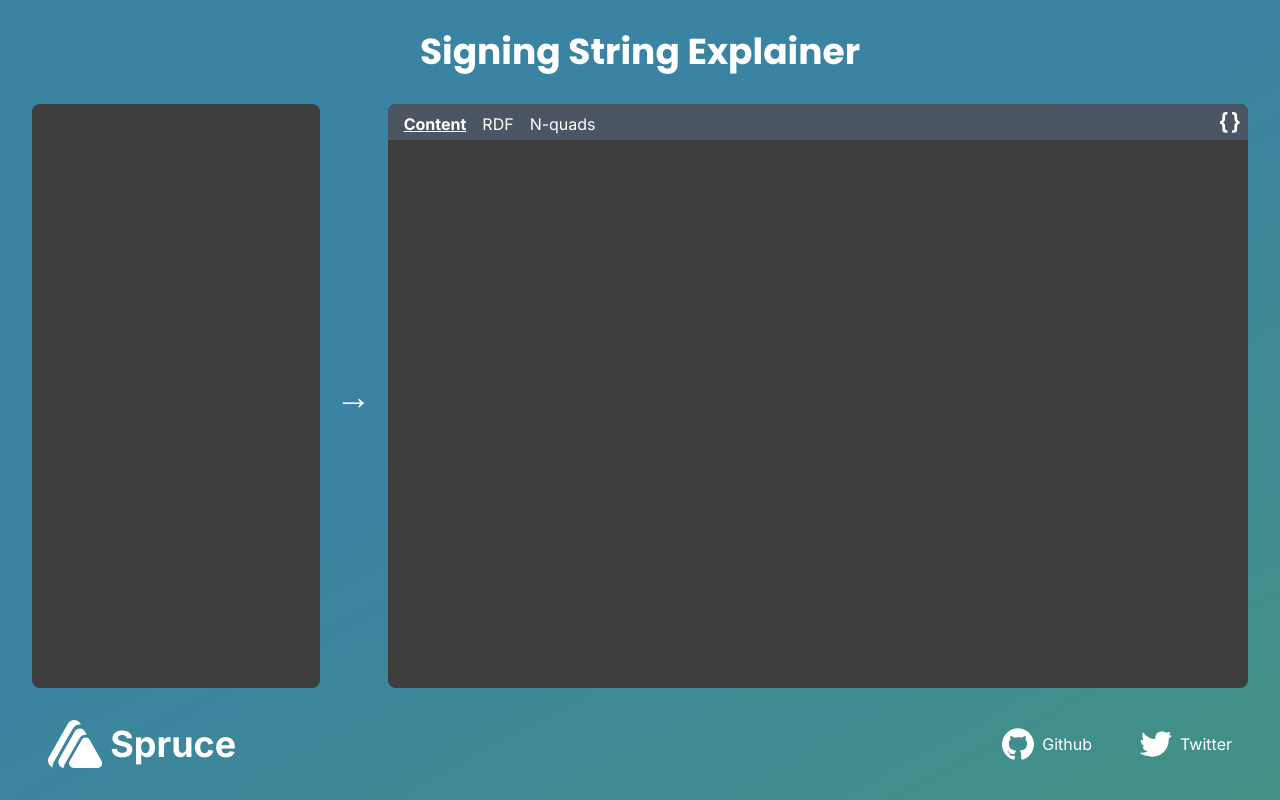
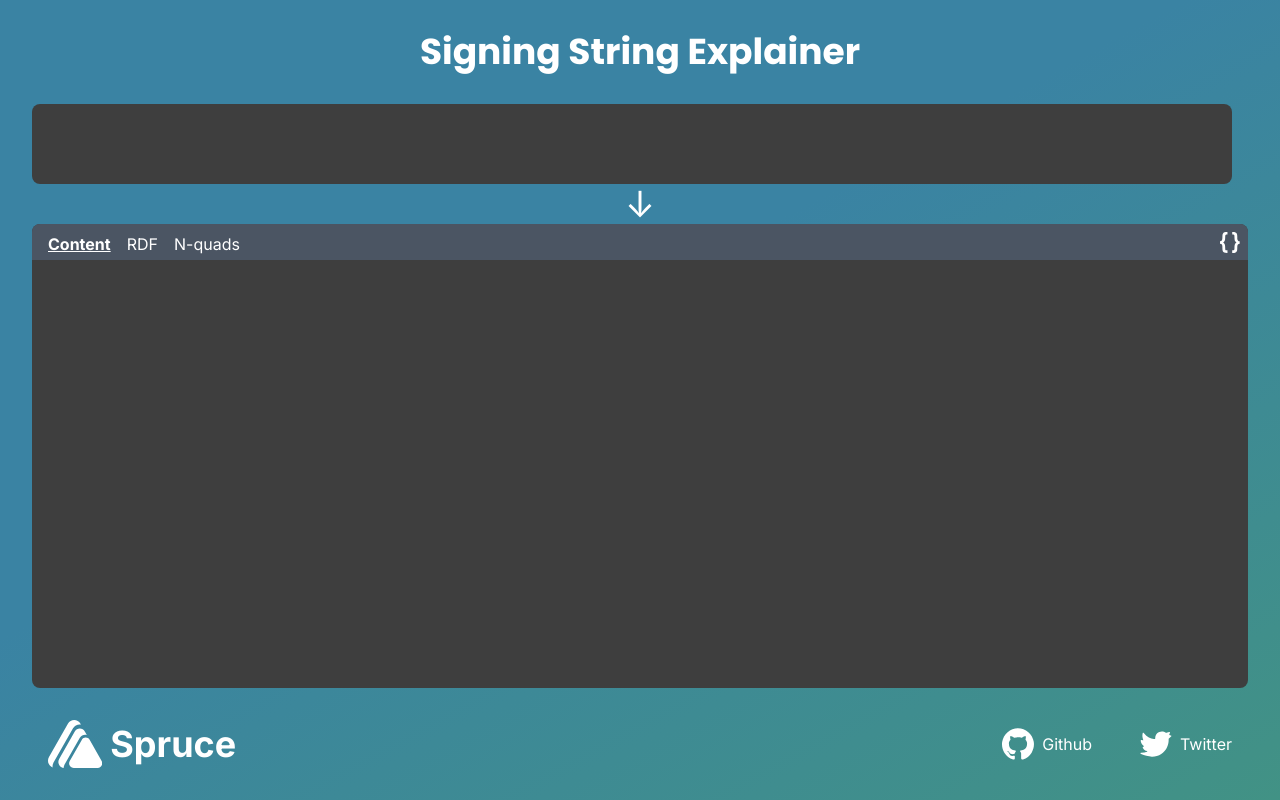
Before and after one commit to spruceid/tzvm2021-explainer, a Svelte app: page / in a window 1280 px wide. Built offline with nearby package versions, Linux system fonts and the light colour scheme.

Commit message:
Add location.hash parsing

```diff
--- a/src/Home.svelte
+++ b/src/Home.svelte
@@ -16,6 +16,13 @@
       .replace(/([A-Z]+)([A-Z][a-z\d]+)/g, "$1" + separator + "$2")
       .toLowerCase();
   };
+
+  const hashUpdate = async () => {
+    message = decodeURIComponent(window.location.hash.substring(1));
+    parse(message);
+  };
+  const updateHash = async (message) =>
+    (window.location.hash = encodeURIComponent(message));
 </script>
 
 <!--
@@ -36,18 +43,21 @@ See the License for the specific language governing permissions and
 limitations under the License.
 -->
 
+<svelte:window on:hashchange={hashUpdate} />
+
 <BasePage class="flex-col">
   <h1 class="w-full text-4xl mt-8 font-bold">Signing String Explainer</h1>
-  <div class="flex-grow flex mt-8">
+  <div class="flex-grow flex flex-col mt-8">
     <textarea
-      class="overflow-x-auto rounded-lg bg-gray-650 p-2 mr-4 w-1/4 resize-none"
+      class="overflow-x-auto rounded-lg bg-gray-650 p-2 mr-4 h-20 resize-none"
       bind:value={message}
-      on:input={() => parse(message)}
+      on:input={() => {
+        parse(message);
+        updateHash(message);
+      }}
     />
-    <span class="self-center text-4xl">&rarr;</span>
-    <div
-      class="w-3/4 flex rounded-lg bg-gray-650 ml-4 flex-col json-wrapper flex-grow"
-    >
+    <span class="self-center text-4xl">&darr;</span>
+    <div class="flex rounded-lg bg-gray-650 flex-col json-wrapper flex-grow">
       <div class="flex bg-gray-600 rounded-lg rounded-b-none pt-2 px-2">
         <div class="flex w-full">
           <p
```
Also changed, not shown: 1 other file (tests, documents, lock files or other folders).
